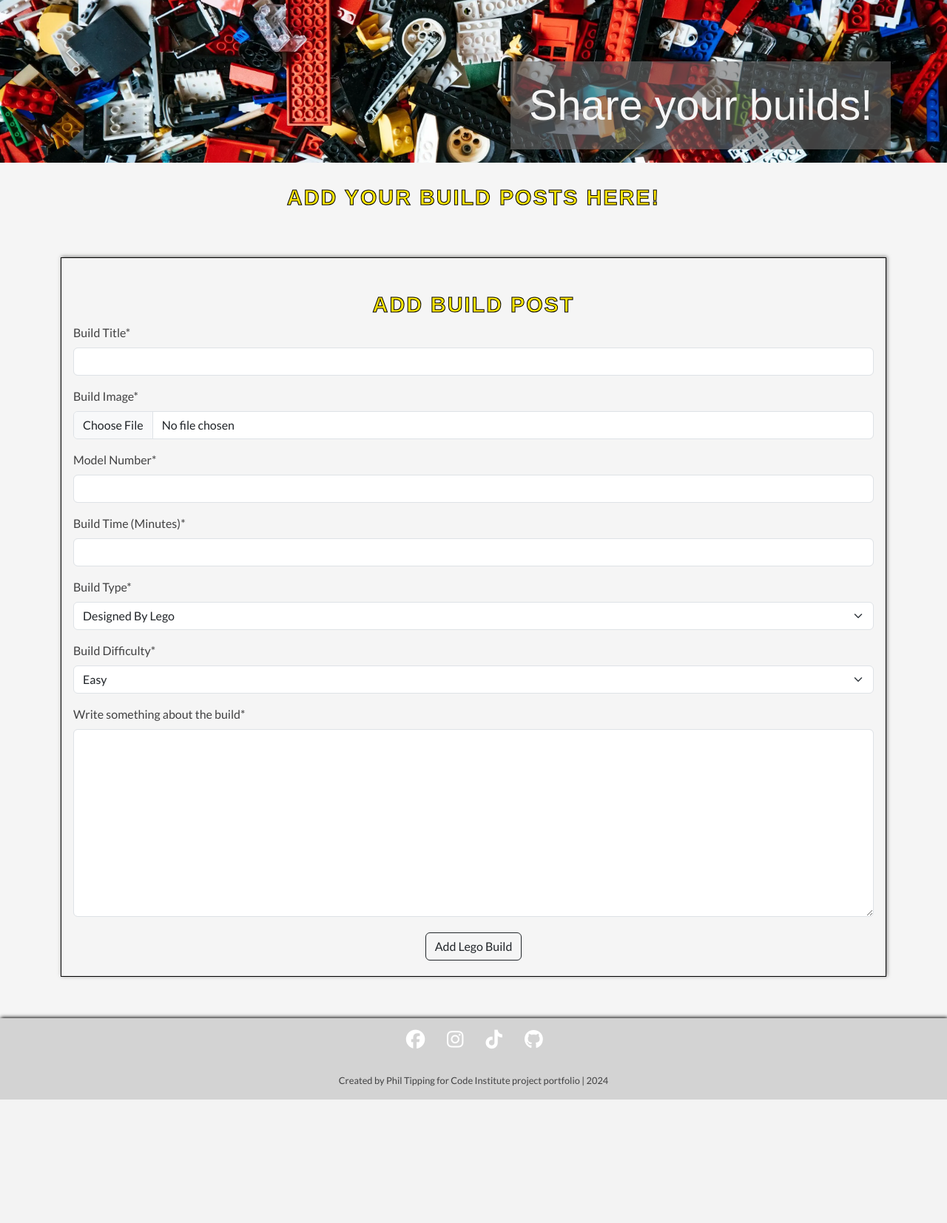
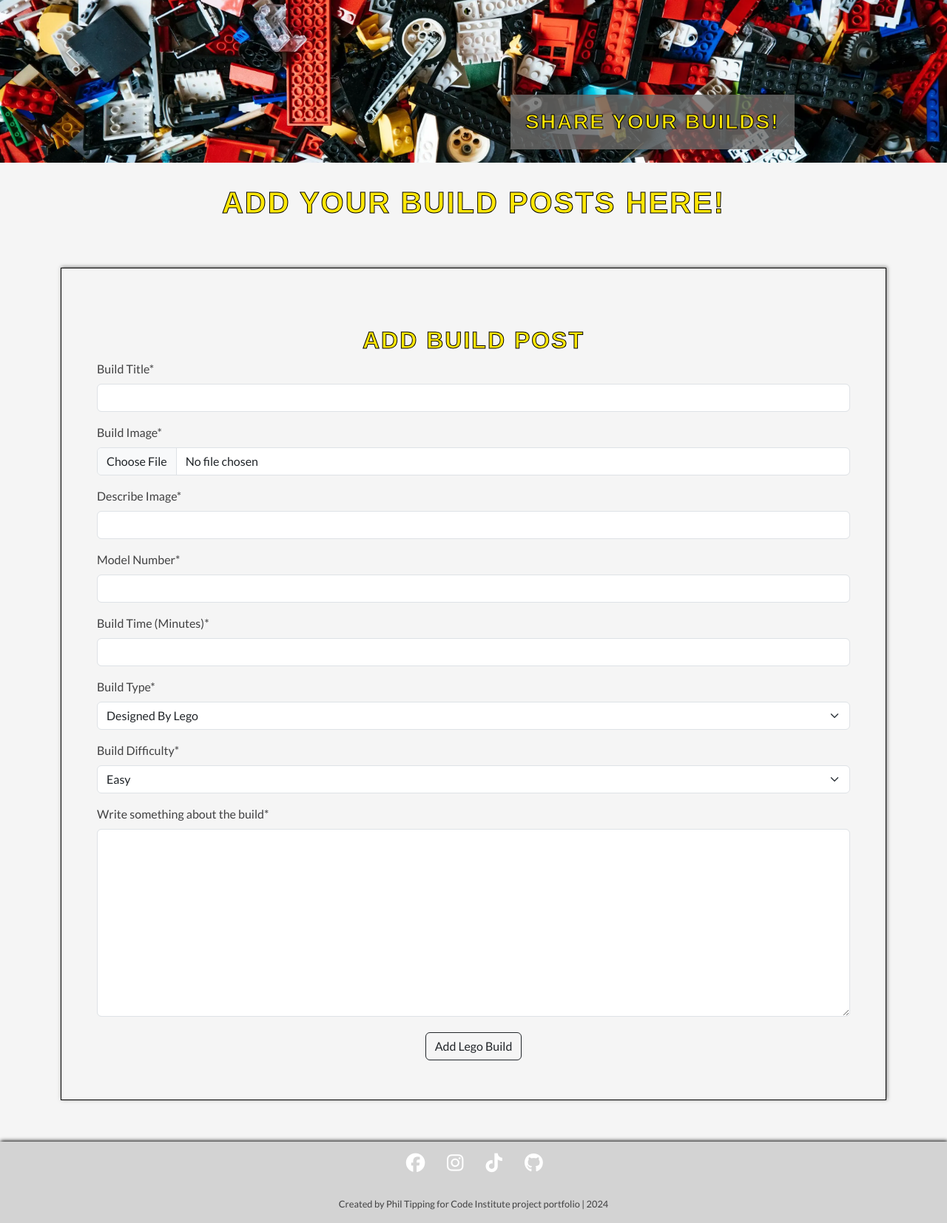
Before and after one commit to philtipping31/PP4---BrickBros, a Django app: page /builds/add/ in a window 1280 px wide. Shown: the part 126-1780 px from the top of the page at 74% size. Before the commit the page ends 1613 px from the top, so only its background shows below. Run offline with Django 5.2, Linux system fonts and the light colour scheme; the visitor is signed in with stand-in values (Sample User, id 1); some libraries are stand-ins or nearby versions.

Commit message:
Add small styling to hero text and titles

```diff
--- a/brickbros/settings.py
+++ b/brickbros/settings.py
@@ -28,7 +28,7 @@
 SECRET_KEY = os.environ.get("SECRET_KEY")
 
 # SECURITY WARNING: don't run with debug turned on in production!
-DEBUG = False
+DEBUG = True
 
 ALLOWED_HOSTS = ["8000-philtipping-pp4brickbro-i02oxx6fyz4.ws.codeinstitute-ide.net",
 '.herokuapp.com']
--- a/builds/forms.py
+++ b/builds/forms.py
@@ -8,10 +8,11 @@
     """
     class Meta:
         model = Build
-        fields = ['build_title', 'image', 'set_number', 'build_time', 'build_type', 'difficulty_rating', 'content']
+        fields = ['build_title', 'image', 'image_alt', 'set_number', 'build_time', 'build_type', 'difficulty_rating', 'content']
         labels = {
             'build_title': "Build Title",
             'image': "Build Image",
+            'image_alt': "Describe Image",
             'set_number': "Model Number",
             'build_time': "Build Time (Minutes)",
             'build_type': "Build Type",
--- a/builds/templates/builds/add_build.html
+++ b/builds/templates/builds/add_build.html
@@ -9,14 +9,14 @@
 
 <div class="container-fluid">
     <div class="row">
-        <div id="title">
-            <h2>Add your build posts here!</h2>
+        <div>
+            <h1 class="title">Add your build posts here!</h1>
         </div>
     </div>
 </div>
 
 <div class="container">
-    <form method="POST" enctype="multipart/form-data" class="p-3 form">
+    <form method="POST" enctype="multipart/form-data" class="p-5 form">
         <h2 class="text-center title"> Add Build Post</h2>
         {% csrf_token %}
         {{ form.media }}
--- a/home/templates/home/index.html
+++ b/home/templates/home/index.html
@@ -6,8 +6,9 @@
 
 <div class="container-fluid">
     <div class="row">
-        <div id="title">
-            <h2>About Us!</h2>
+        <div>
+            <h1 class="title">About Us!</h1
+                >
         </div>
     </div>
 </div>
--- a/static/css/style.css
+++ b/static/css/style.css
@@ -28,21 +28,10 @@
     background-color: whitesmoke;
 }
 
-#title h2{
-    -webkit-text-stroke: 1px black;
-    text-transform: uppercase;
-    font-size: 180%;
-    font-weight: bolder;
-    color: #fee607;
-    letter-spacing: 2px;
-    margin-top: 30px;
-    text-align: center;
-}
 
 .title{
     -webkit-text-stroke: 1px black;
     text-transform: uppercase;
-    font-size: 180%;
     font-weight: bolder;
     color: #fee607;
     letter-spacing: 2px;
@@ -103,20 +92,18 @@
 
 #hero-text {
     position: absolute;
-    width: 80%;
+    width: 85%;
     bottom: 10px;
-    margin-left: 10px;
+    margin-left: 2px;
 }
 
-#hero-text h2 {
-    font-size: 250%;
+#hero-text h3 {
     text-align: left;
     position: absolute;
     bottom: 0;
     padding: 20px;
     display: block;
-    background-color: rgba(109, 108, 107, 0.6);
-    color: whitesmoke;
+    background-color: rgba(109, 108, 107, 0.8);
 }
 
 /* Login and Logout */
@@ -137,6 +124,7 @@
     margin-top: 5%;
     margin-bottom: 5%;
 }
+
 
 /* Buttons */
 
--- a/templates/base.html
+++ b/templates/base.html
@@ -88,9 +88,9 @@
       <section id="hero"
       aria-label="lego bricks and slogan 'Share your builds'">
       <div id="hero-text">
-          <h2>
+          <h3 class="title">
               Share your builds!
-          </h2>
+          </h3>
       </div>
   </section>
         {% block content %}
```
